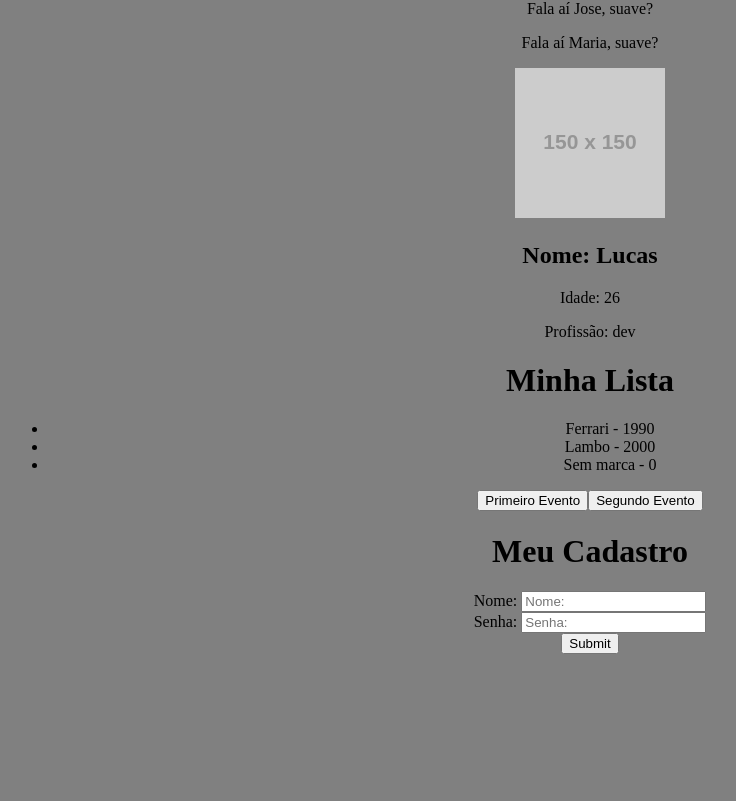
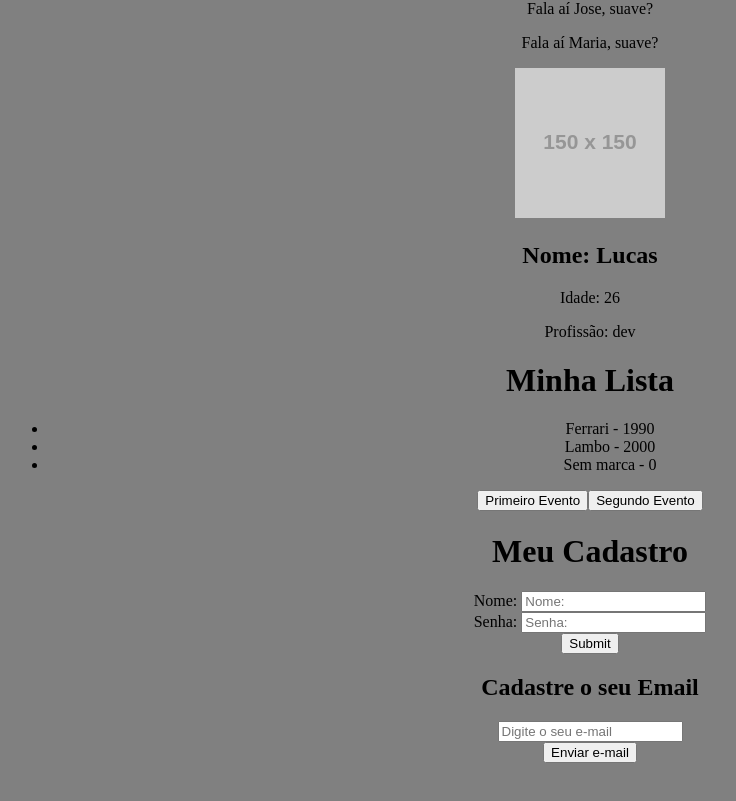
Before and after one commit to lucasvm8/react-learn, a React (Create React App) app: page / in a window 1280 px wide. Shown: the part 474-1275 px from the top of the page, without its empty margins (50-786 px from the left). Before the commit the page ends 1186 px from the top, so only its background shows below. Built offline with nearby package versions, Linux system fonts and the light colour scheme.

Commit message:
feat: conditional

```diff
--- a/src/App.js
+++ b/src/App.js
@@ -5,6 +5,7 @@
 import List from './components/List'
 import Evento from './components/Evento';
 import Form from './components/Form'
+import Conditional from './components/Conditional';
 
 function App() {
   const name = 'Lucas'
@@ -29,6 +30,7 @@
       <List />
       <Evento />
       <Form />
+      <Conditional />
     </div>
   );
 }
--- /dev/null
+++ b/src/components/Conditional.js
@@ -0,0 +1,41 @@
+import { useState } from 'react'
+
+function Conditional () {
+
+  const [email, setEmail] = useState()
+  const [userEmail, setUserEmail] = useState()
+
+  function enviarEmail (e) {
+    e.preventDefault()
+    setUserEmail(email)
+    console.log(userEmail);
+  }
+
+  function limparEmail (e) {
+    setUserEmail('')
+  }
+
+  return (
+    <div>
+      <h2>Cadastre o seu Email</h2>
+        <form>
+          <input
+            type="email"
+            placeholder="Digite o seu e-mail"
+            onChange={email => setEmail(email.target.value)}
+          />
+        </form>
+      <button onClick={enviarEmail}>
+        Enviar e-mail
+      </button>
+      {userEmail && (
+        <div>
+          <p>O e-mail do usuário é: {userEmail}</p>
+          <button onClick={limparEmail}>Limpar e-mail</button>
+        </div>
+      )}
+    </div>
+    )
+}
+
+export default Conditional
```
Also changed, not shown: src/components/Frase.js (+6 -6 lines).
